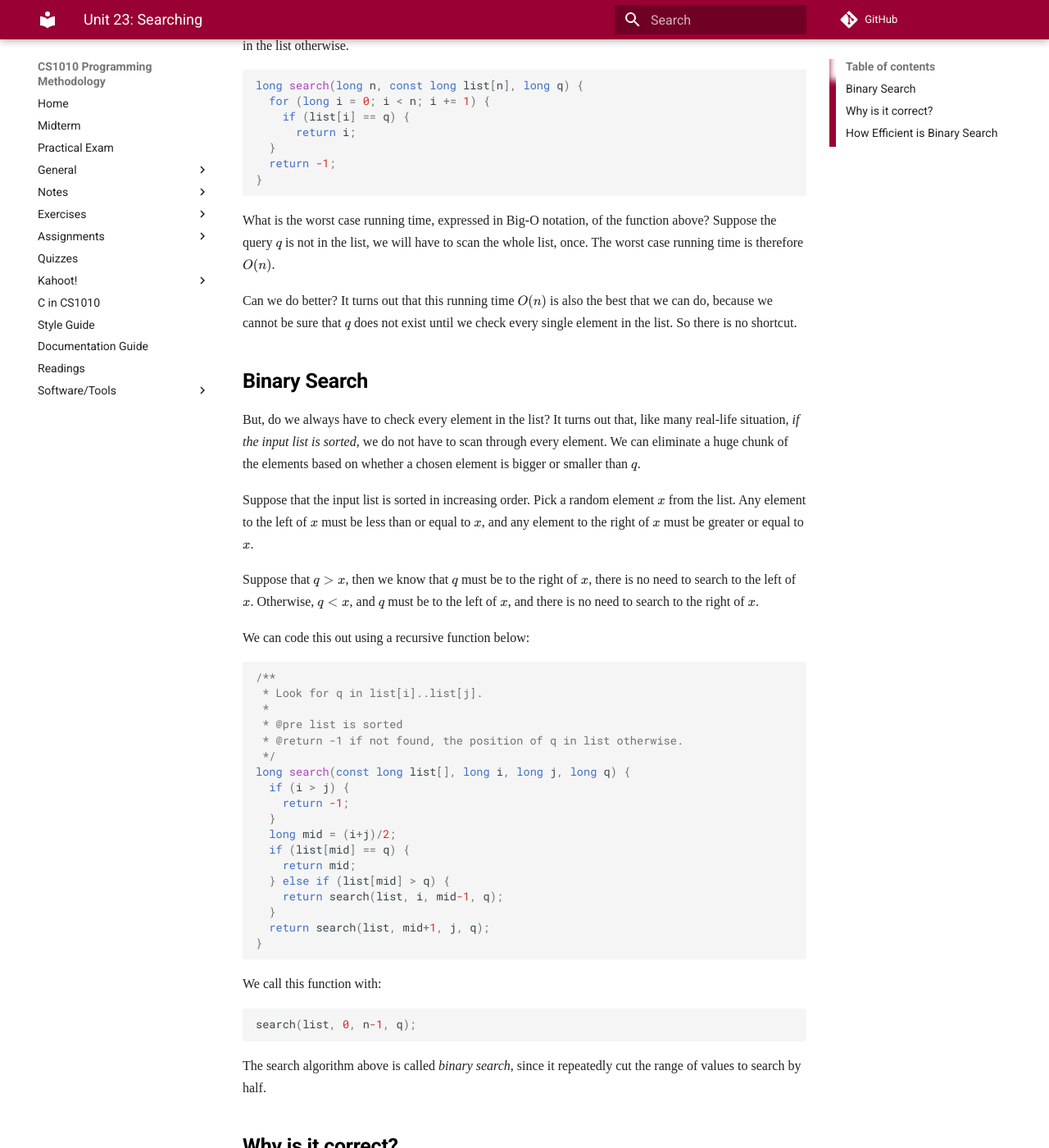
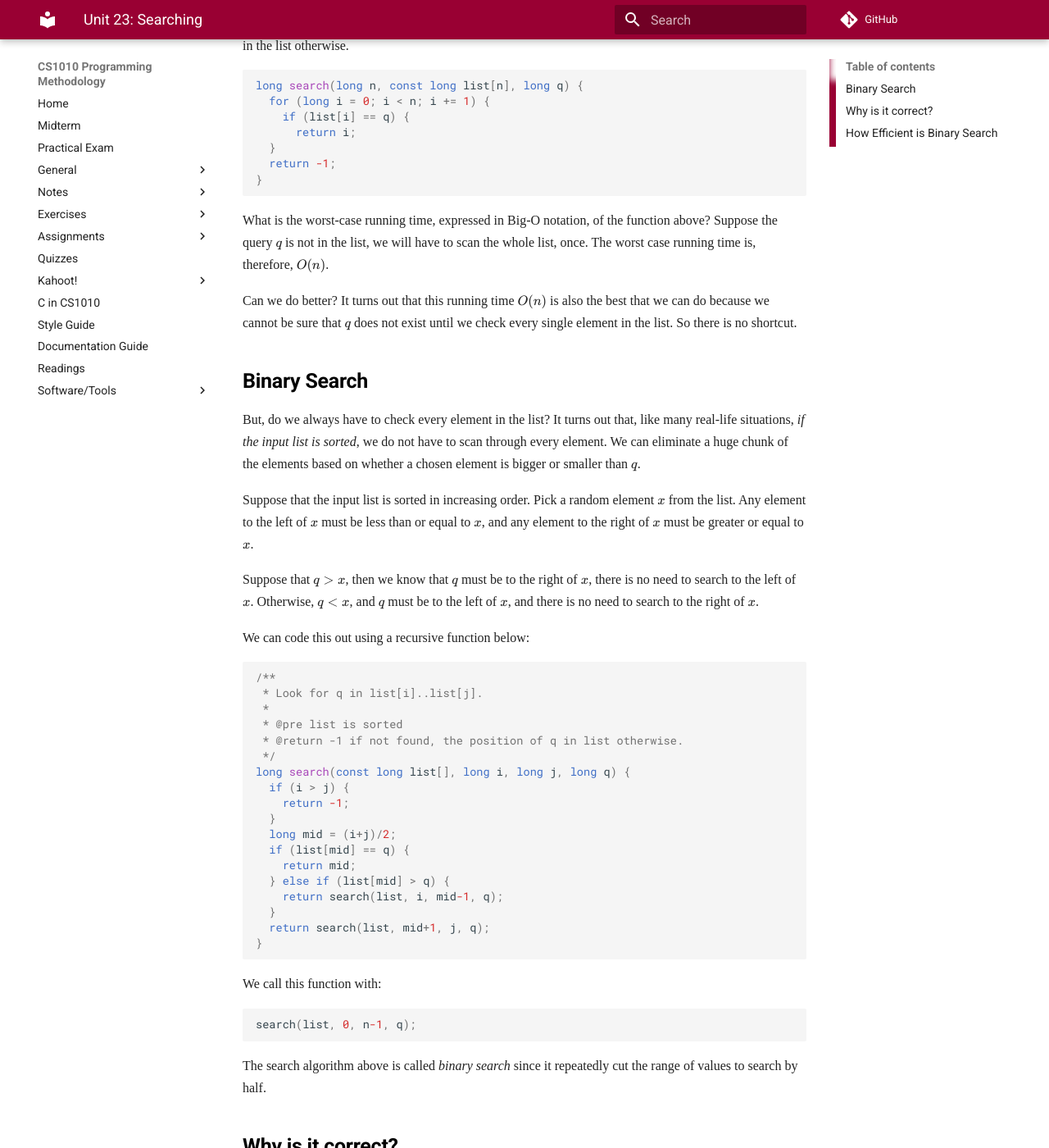
Before and after one commit to LL-Pengfei/CS1010-AY1819S1-Personal, an MkDocs documentation site: the page built from docs/23-search.md, in a window 1280 px wide and 1400 px high, scrolled down 306 px. Shown: the whole window at 82% size. Built offline with MkDocs 1.6.1 and Material for MkDocs 9.7.7, drawn with Linux system fonts in a browser that asks for light colours; nearby versions of some CDN libraries; some web fonts are replaced; formulas are drawn with MathJax 3; comment, search, counter and statistics services are not loaded; old or Windows-style settings are respelled for this version of MkDocs; some of the changed text lies outside the part shown.

Commit message:
Update 23-search.md

````diff
--- a/docs/23-search.md
+++ b/docs/23-search.md
@@ -16,13 +16,13 @@ long search(long n, const long list[n], long q) {
 }
 ```
 
-What is the worst case running time, expressed in Big-O notation, of the function above?  Suppose the query $q$ is not in the list, we will have to scan the whole list, once.  The worst case running time is therefore $O(n)$.
+What is the worst-case running time, expressed in Big-O notation, of the function above?  Suppose the query $q$ is not in the list, we will have to scan the whole list, once.  The worst case running time is, therefore, $O(n)$.
 
-Can we do better?  It turns out that this running time $O(n)$ is also the best that we can do, because we cannot be sure that $q$ does not exist until we check every single element in the list.  So there is no shortcut.
+Can we do better?  It turns out that this running time $O(n)$ is also the best that we can do because we cannot be sure that $q$ does not exist until we check every single element in the list.  So there is no shortcut.
 
 ## Binary Search
 
-But, do we always have to check every element in the list?  It turns out that, like many real-life situation, _if the input list is sorted_, we do not have to scan through every element.  We can eliminate a huge chunk of the elements based on whether a chosen element is bigger or smaller than $q$.
+But, do we always have to check every element in the list?  It turns out that, like many real-life situations, _if the input list is sorted_, we do not have to scan through every element.  We can eliminate a huge chunk of the elements based on whether a chosen element is bigger or smaller than $q$.
 
 Suppose that the input list is sorted in increasing order.  Pick a random element $x$ from the list.  Any element to the left of $x$ must be less than or equal to $x$, and any element to the right of $x$ must be greater or equal to $x$.
 
````
Also changed, not shown: other parts of docs/23-search.md (+3 -3 lines).
